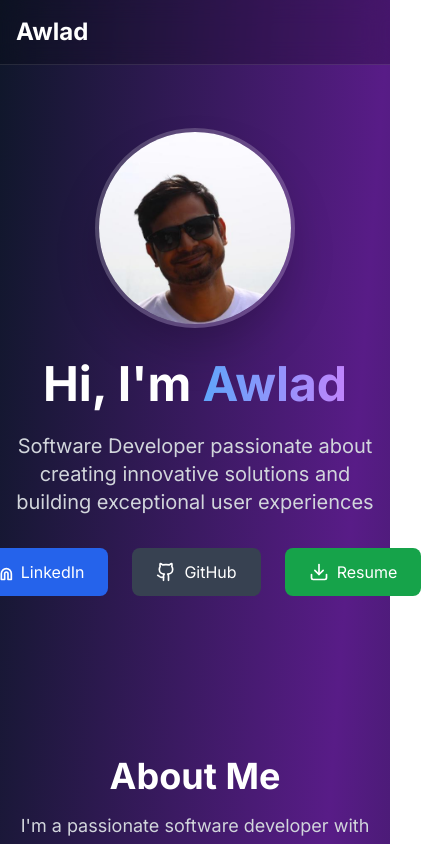
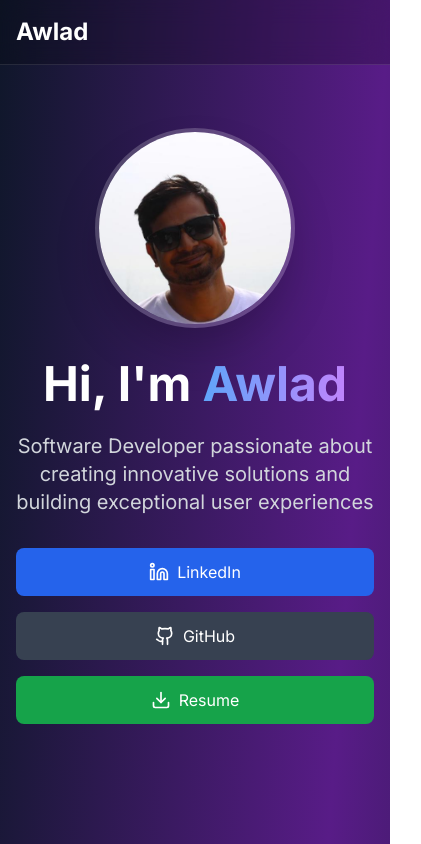
Before and after one commit to awlad/awlad-portfolio, a Next.js app: page / in a window 390 px wide. Shown: the top 844 px of the page, 421 px wide, since content can reach past the window. Built offline with nearby package versions, Linux system fonts and the light colour scheme.

Commit message:
Complete portfolio with mobile-responsive design and auto-deploy

```diff
--- a/src/app/page.tsx
+++ b/src/app/page.tsx
@@ -56,14 +56,14 @@ export default function Home() {
               <p className="text-xl md:text-2xl text-gray-300 mb-8 max-w-3xl mx-auto">
                 Software Developer passionate about creating innovative solutions and building exceptional user experiences
               </p>
-              <div className="flex justify-center space-x-6">
+              <div className="flex flex-col sm:flex-row justify-center items-center space-y-4 sm:space-y-0 sm:space-x-6">
                 <motion.a
                   href="https://www.linkedin.com/in/litonawlad"
                   target="_blank"
                   rel="noopener noreferrer"
                   whileHover={{ scale: 1.1 }}
                   whileTap={{ scale: 0.9 }}
-                  className="flex items-center space-x-2 bg-blue-600 hover:bg-blue-700 text-white px-6 py-3 rounded-lg transition-colors"
+                  className="flex items-center space-x-2 bg-blue-600 hover:bg-blue-700 text-white px-4 py-3 rounded-lg transition-colors w-full sm:w-auto justify-center"
                 >
                   <Linkedin size={20} />
                   <span>LinkedIn</span>
@@ -74,7 +74,7 @@ export default function Home() {
                   rel="noopener noreferrer"
                   whileHover={{ scale: 1.1 }}
                   whileTap={{ scale: 0.9 }}
-                  className="flex items-center space-x-2 bg-gray-700 hover:bg-gray-600 text-white px-6 py-3 rounded-lg transition-colors"
+                  className="flex items-center space-x-2 bg-gray-700 hover:bg-gray-600 text-white px-4 py-3 rounded-lg transition-colors w-full sm:w-auto justify-center"
                 >
                   <Github size={20} />
                   <span>GitHub</span>
@@ -84,7 +84,7 @@ export default function Home() {
                   download="Awlad_Resume.pdf"
                   whileHover={{ scale: 1.1 }}
                   whileTap={{ scale: 0.9 }}
-                  className="flex items-center space-x-2 bg-green-600 hover:bg-green-700 text-white px-6 py-3 rounded-lg transition-colors"
+                  className="flex items-center space-x-2 bg-green-600 hover:bg-green-700 text-white px-4 py-3 rounded-lg transition-colors w-full sm:w-auto justify-center"
                 >
                   <svg
                     width="20"
```
